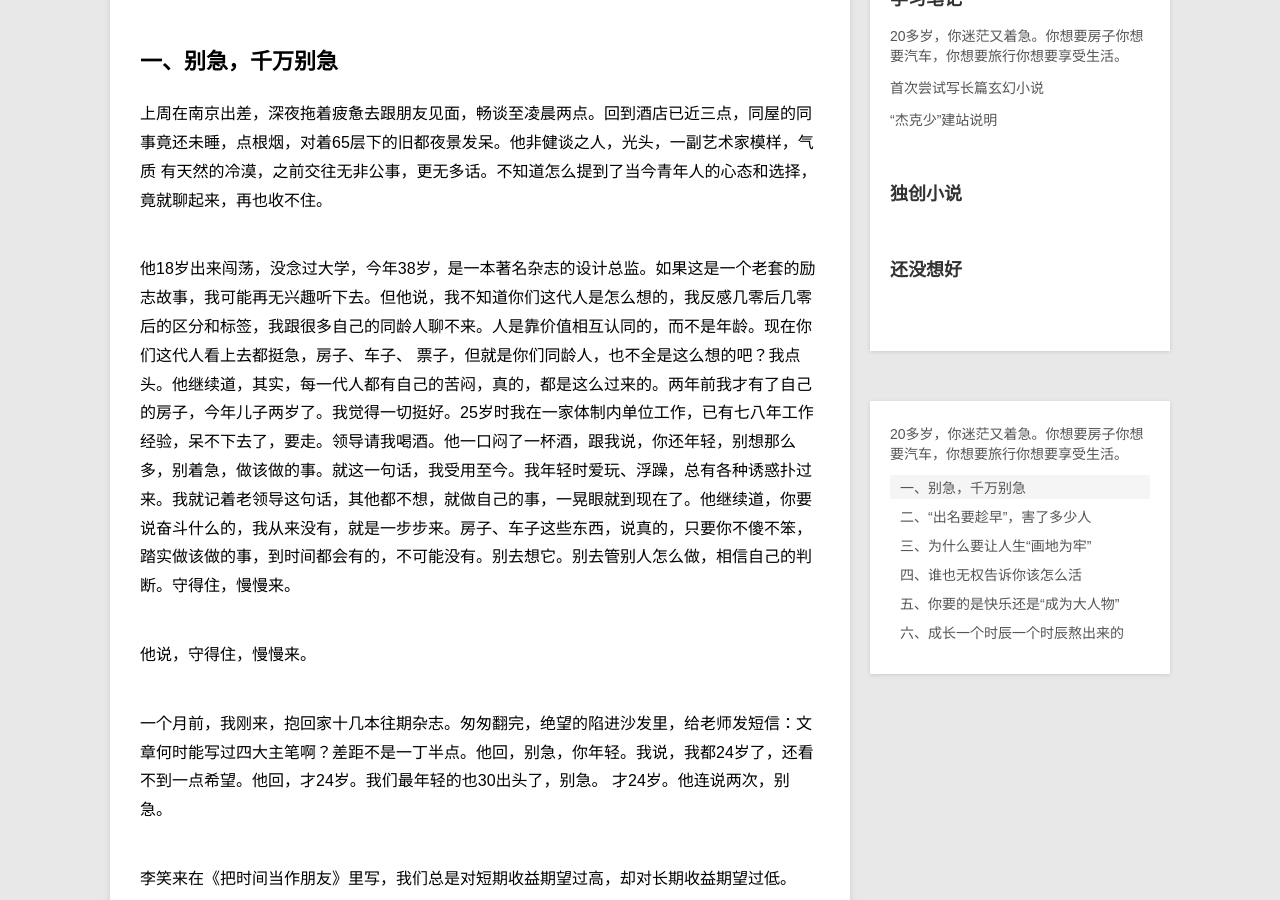
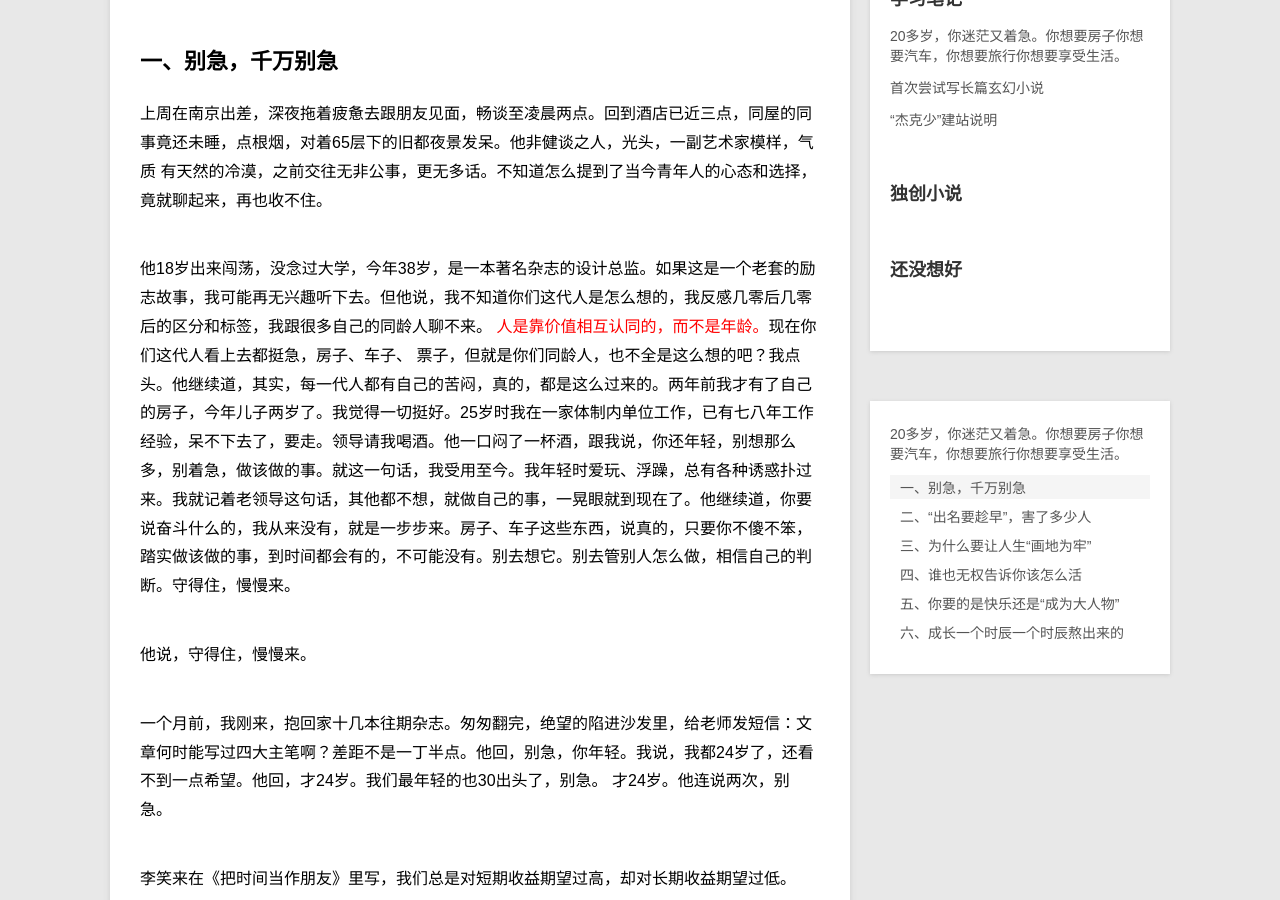
Before and after one commit to liaoweijie/liaoweijie.github.io, a Jekyll site: the page built from _posts/learn/2015-2-4-learn-2.md, in a window 1280 px wide and 900 px high, scrolled down 560 px. Built offline with Jekyll 4.4.1, drawn with Linux system fonts in a browser that asks for light colours; Markdown is read by kramdown in place of the engine named in the settings; comment, search, counter and statistics services are not loaded.

Commit message:
修改文章

```diff
--- a/_posts/learn/2015-2-4-learn-2.md
+++ b/_posts/learn/2015-2-4-learn-2.md
@@ -17,7 +17,7 @@ description:
 
 上周在南京出差，深夜拖着疲惫去跟朋友见面，畅谈至凌晨两点。回到酒店已近三点，同屋的同事竟还未睡，点根烟，对着65层下的旧都夜景发呆。他非健谈之人，光头，一副艺术家模样，气质 有天然的冷漠，之前交往无非公事，更无多话。不知道怎么提到了当今青年人的心态和选择，竟就聊起来，再也收不住。
 
-他18岁出来闯荡，没念过大学，今年38岁，是一本著名杂志的设计总监。如果这是一个老套的励志故事，我可能再无兴趣听下去。但他说，我不知道你们这代人是怎么想的，我反感几零后几零后的区分和标签，我跟很多自己的同龄人聊不来。人是靠价值相互认同的，而不是年龄。现在你们这代人看上去都挺急，房子、车子、 票子，但就是你们同龄人，也不全是这么想的吧？我点头。他继续道，其实，每一代人都有自己的苦闷，真的，都是这么过来的。两年前我才有了自己的房子，今年儿子两岁了。我觉得一切挺好。25岁时我在一家体制内单位工作，已有七八年工作经验，呆不下去了，要走。领导请我喝酒。他一口闷了一杯酒，跟我说，你还年轻，别想那么多，别着急，做该做的事。就这一句话，我受用至今。我年轻时爱玩、浮躁，总有各种诱惑扑过来。我就记着老领导这句话，其他都不想，就做自己的事，一晃眼就到现在了。他继续道，你要说奋斗什么的，我从来没有，就是一步步来。房子、车子这些东西，说真的，只要你不傻不笨，踏实做该做的事，到时间都会有的，不可能没有。别去想它。别去管别人怎么做，相信自己的判断。守得住，慢慢来。
+他18岁出来闯荡，没念过大学，今年38岁，是一本著名杂志的设计总监。如果这是一个老套的励志故事，我可能再无兴趣听下去。但他说，我不知道你们这代人是怎么想的，我反感几零后几零后的区分和标签，我跟很多自己的同龄人聊不来。<font color="red"> 人是靠价值相互认同的，而不是年龄。</font>现在你们这代人看上去都挺急，房子、车子、 票子，但就是你们同龄人，也不全是这么想的吧？我点头。他继续道，其实，每一代人都有自己的苦闷，真的，都是这么过来的。两年前我才有了自己的房子，今年儿子两岁了。我觉得一切挺好。25岁时我在一家体制内单位工作，已有七八年工作经验，呆不下去了，要走。领导请我喝酒。他一口闷了一杯酒，跟我说，你还年轻，别想那么多，别着急，做该做的事。就这一句话，我受用至今。我年轻时爱玩、浮躁，总有各种诱惑扑过来。我就记着老领导这句话，其他都不想，就做自己的事，一晃眼就到现在了。他继续道，你要说奋斗什么的，我从来没有，就是一步步来。房子、车子这些东西，说真的，只要你不傻不笨，踏实做该做的事，到时间都会有的，不可能没有。别去想它。别去管别人怎么做，相信自己的判断。守得住，慢慢来。
 
 他说，守得住，慢慢来。
 
```
